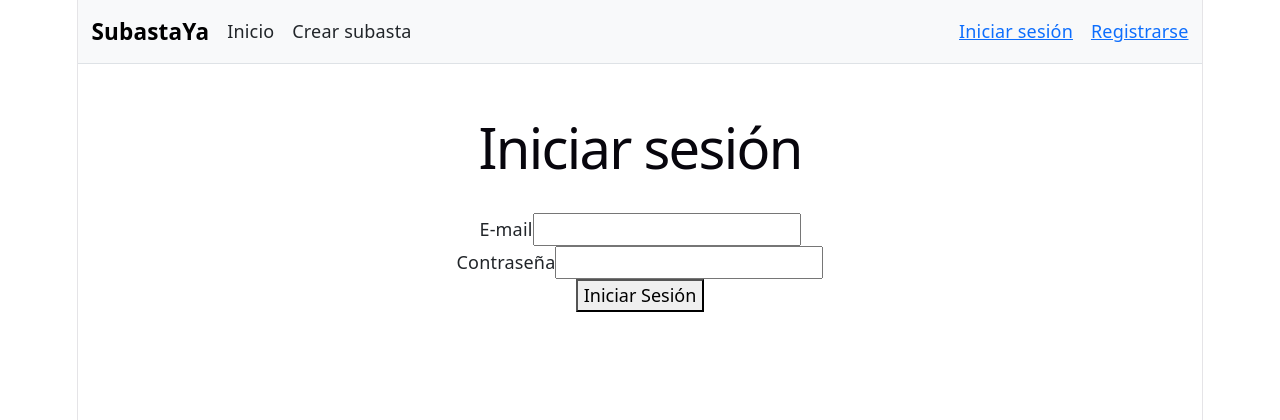
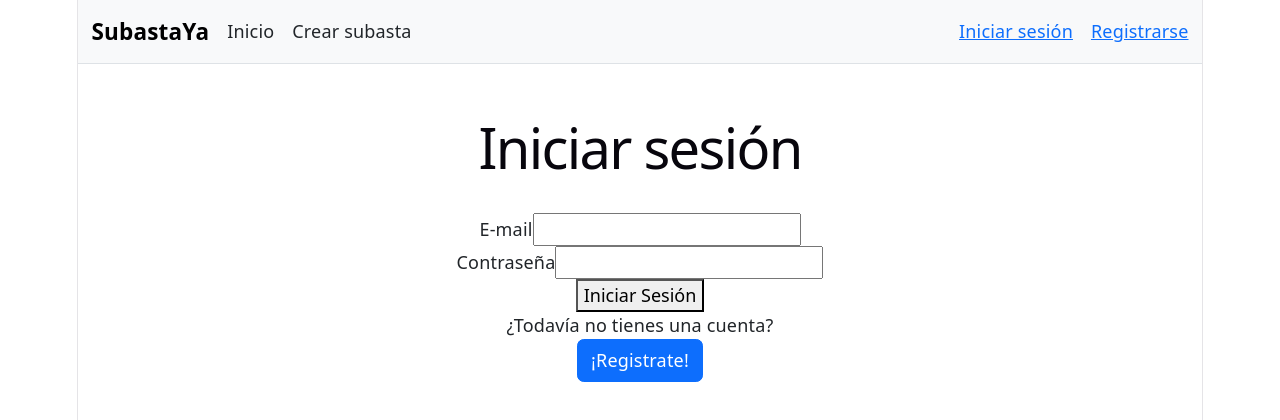
Before and after one commit to ClaudioBe/SubastaYa, a React (Vite) app in the folder client/: page /iniciarSesion in a window 1280 px wide. Shown: the top 420 px of the page. Built offline with nearby package versions, Linux system fonts and the light colour scheme.

Commit message:
add btn register in login

```diff
--- a/client/src/components/LogIn.jsx
+++ b/client/src/components/LogIn.jsx
@@ -1,6 +1,6 @@
 import { useState } from 'react'
 import axios from 'axios'
-import { useNavigate} from "react-router-dom"
+import { Link, useNavigate} from "react-router-dom"
 import { useAuth } from '../context/AuthContext.jsx'
 import swal from 'sweetalert2'
 
@@ -34,15 +34,17 @@ const LogIn=()=> {
             <h1>Iniciar sesión</h1>
             <form onSubmit={handleSubmit}>
                 <label>E-mail</label>
-            <input name='email' value={input.email} type="text" onChange={handleChange}  />
+                <input name='email' value={input.email} type="email" onChange={handleChange}  />
                 <p>{errors.email}</p>
-
                 <label>Contraseña</label>
                 <input name='password' value={input.password} type="password" onChange={handleChange} />
                 <p>{errors.password}</p>
-
             <button type='submit'>Iniciar Sesión</button>
             </form>
+            <div>
+                <p>¿Todavía no tienes una cuenta?</p>
+                <Link className="btn btn-primary" to="/registrarse">¡Registrate!</Link>
+            </div>
         </div>
     )
 }
```
Lines whose indentation alone changed are shown as unchanged.
